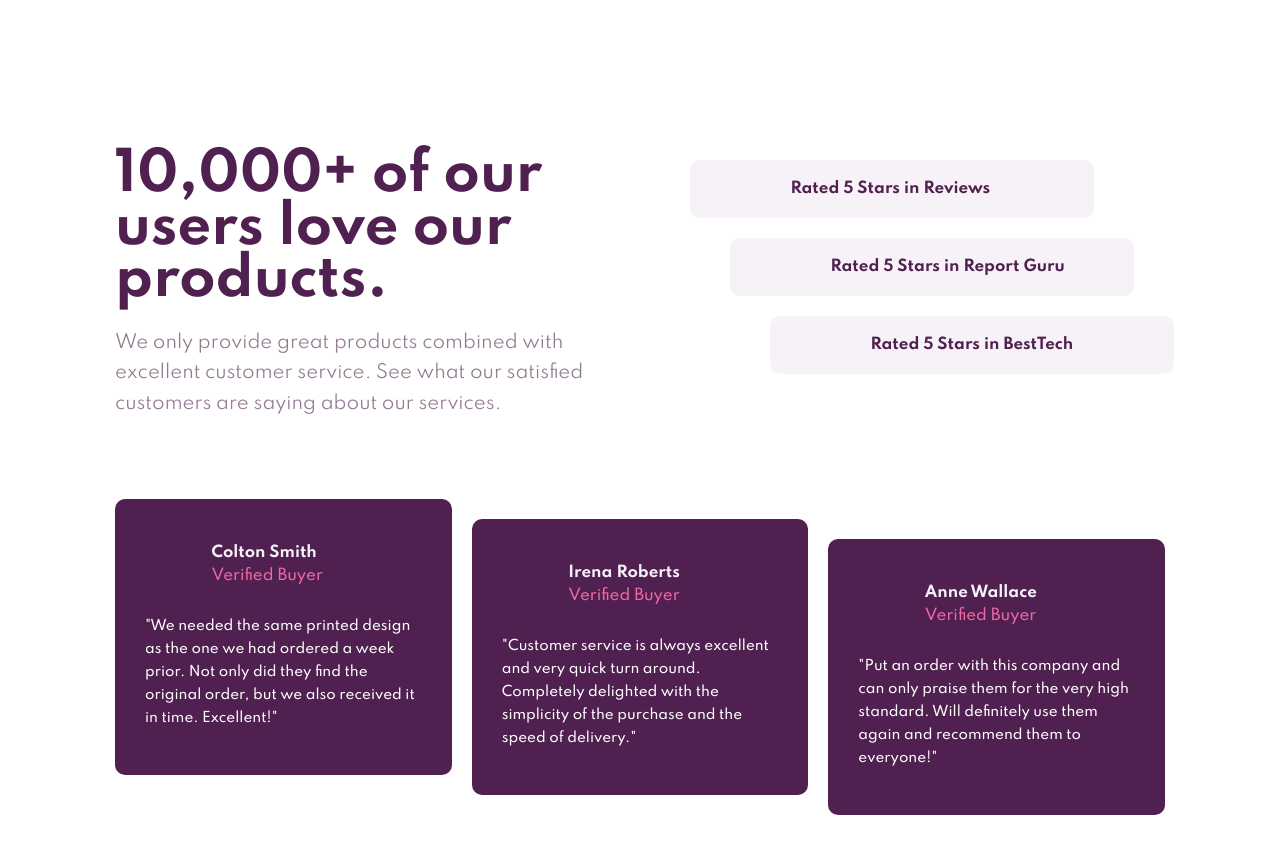
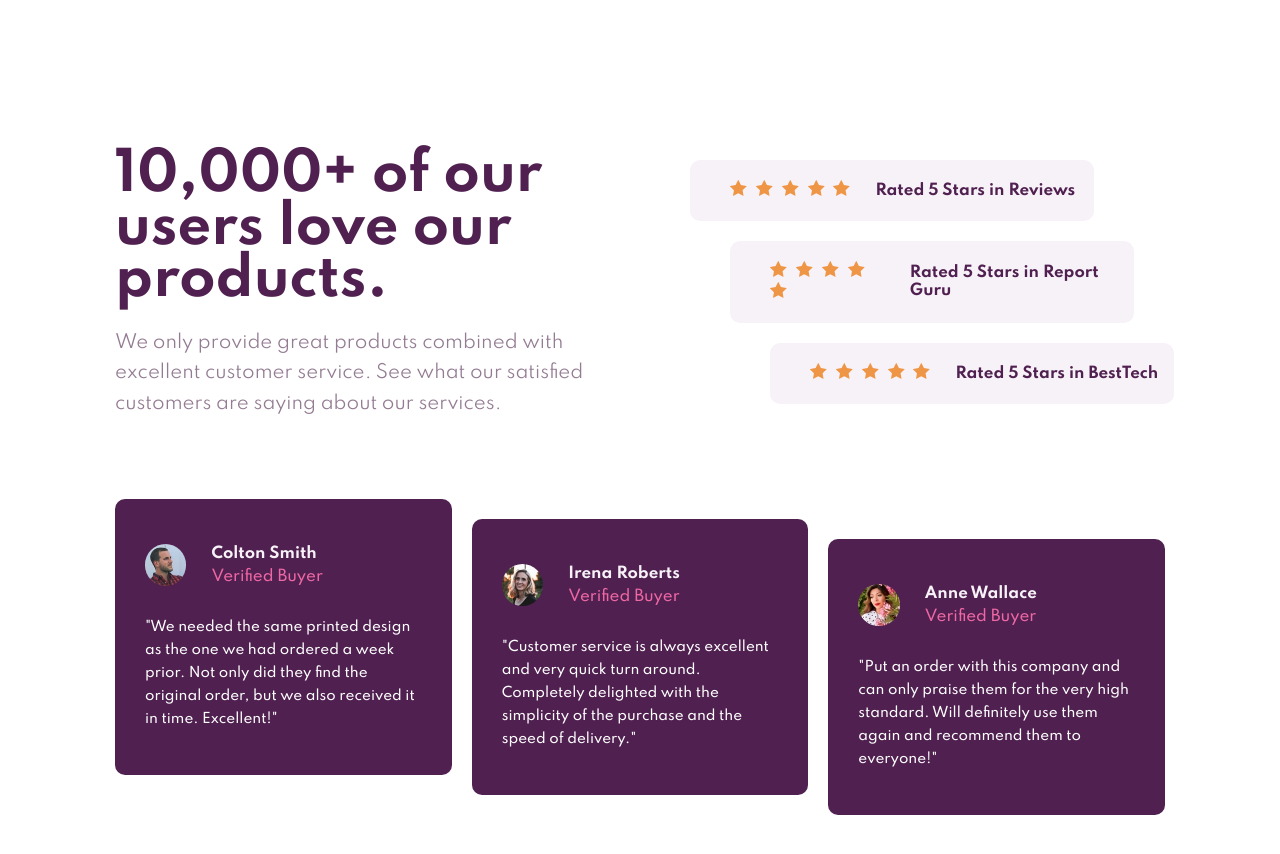
Before and after one commit to kire21/social-proof-card, a plain HTML site: page index.html in a window 1280 px wide. Drawn offline with Linux system fonts and the light colour scheme; the site is published under a folder, as on GitHub Pages, so addresses that start at the root find nothing.

Commit message:
Changed iamges path

```diff
--- a/index.html
+++ b/index.html
@@ -39,31 +39,31 @@
           <div class="rated">
             <div class="card--rated card--rated-1">
               <div class="stars">
-                <img src="/images/icon-star.svg" alt="" />
-                <img src="/images/icon-star.svg" alt="" />
-                <img src="/images/icon-star.svg" alt="" />
-                <img src="/images/icon-star.svg" alt="" />
-                <img src="/images/icon-star.svg" alt="" />
+                <img src="./images/icon-star.svg" alt="star" />
+                <img src="./images/icon-star.svg" alt="star" />
+                <img src="./images/icon-star.svg" alt="star" />
+                <img src="./images/icon-star.svg" alt="star" />
+                <img src="./images/icon-star.svg" alt="star" />
               </div>
               <h4>Rated 5 Stars in Reviews</h4>
             </div>
             <div class="card--rated card--rated-2">
               <div class="stars">
-                <img src="/images/icon-star.svg" alt="" />
-                <img src="/images/icon-star.svg" alt="" />
-                <img src="/images/icon-star.svg" alt="" />
-                <img src="/images/icon-star.svg" alt="" />
-                <img src="/images/icon-star.svg" alt="" />
+                <img src="./images/icon-star.svg" alt="star" />
+                <img src="./images/icon-star.svg" alt="star" />
+                <img src="./images/icon-star.svg" alt="star" />
+                <img src="./images/icon-star.svg" alt="star" />
+                <img src="./images/icon-star.svg" alt="star" />
               </div>
               <h4>Rated 5 Stars in Report Guru</h4>
             </div>
             <div class="card--rated card--rated-3">
               <div class="stars">
-                <img src="/images/icon-star.svg" alt="" />
-                <img src="/images/icon-star.svg" alt="" />
-                <img src="/images/icon-star.svg" alt="" />
-                <img src="/images/icon-star.svg" alt="" />
-                <img src="/images/icon-star.svg" alt="" />
+                <img src="./images/icon-star.svg" alt="star" />
+                <img src="./images/icon-star.svg" alt="star" />
+                <img src="./images/icon-star.svg" alt="star" />
+                <img src="./images/icon-star.svg" alt="star" />
+                <img src="./images/icon-star.svg" alt="star" />
               </div>
               <h4>Rated 5 Stars in BestTech</h4>
             </div>
@@ -73,7 +73,11 @@
         <div class="testimonials grid grid--1x3">
           <div class="card--testimonials card--testimonials-1">
             <div class="info">
-              <img class="person--img" src="/images/image-colton.jpg" alt="" />
+              <img
+                class="person--img"
+                src="./images/image-colton.jpg"
+                alt="Image from Colton"
+              />
               <div class="person--info">
                 <h4 class="name">Colton Smith</h4>
                 <p class="buyer">Verified Buyer</p>
@@ -87,7 +91,11 @@
           </div>
           <div class="card--testimonials card--testimonials-2">
             <div class="info">
-              <img class="person--img" src="/images/image-irene.jpg" alt="" />
+              <img
+                class="person--img"
+                src="./images/image-irene.jpg"
+                alt="Image from Irene"
+              />
               <div class="person--info">
                 <h4 class="name">Irena Roberts</h4>
                 <p class="buyer">Verified Buyer</p>
@@ -101,7 +109,11 @@
           </div>
           <div class="card--testimonials card--testimonials-3">
             <div class="info">
-              <img class="person--img" src="/images/image-anne.jpg" alt="" />
+              <img
+                class="person--img"
+                src="./images/image-anne.jpg"
+                alt="Image from Anne"
+              />
               <div class="person--info">
                 <h4 class="name">Anne Wallace</h4>
                 <p class="buyer">Verified Buyer</p>
```
